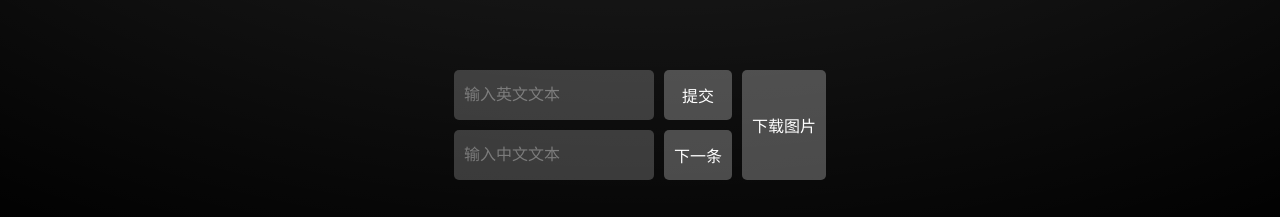
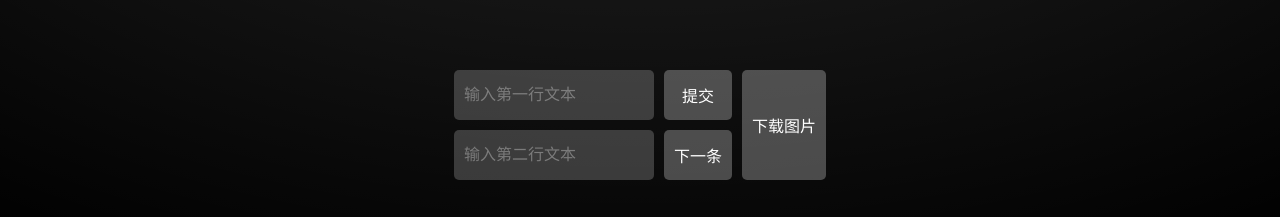
Before and after one commit to SepineTam/lighting, a Next.js app: page / in a window 1280 px wide. Shown: the part 580-797 px from the top of the page. Built offline with nearby package versions, Linux system fonts and the light colour scheme.

Commit message:
Update InteractiveDisplay.tsx

```diff
--- a/app/components/InteractiveDisplay.tsx
+++ b/app/components/InteractiveDisplay.tsx
@@ -117,14 +117,14 @@ const InteractiveDisplay: React.FC = () => {
             type="text"
             value={inputTextEn}
             onChange={(e) => setInputTextEn(e.target.value)}
-            placeholder="输入英文文本"
+            placeholder="输入第一行文本"
             className={styles.input}
           />
           <input
             type="text"
             value={inputTextZh}
             onChange={(e) => setInputTextZh(e.target.value)}
-            placeholder="输入中文文本"
+            placeholder="输入第二行文本"
             className={styles.input}
           />
         </div>
```
